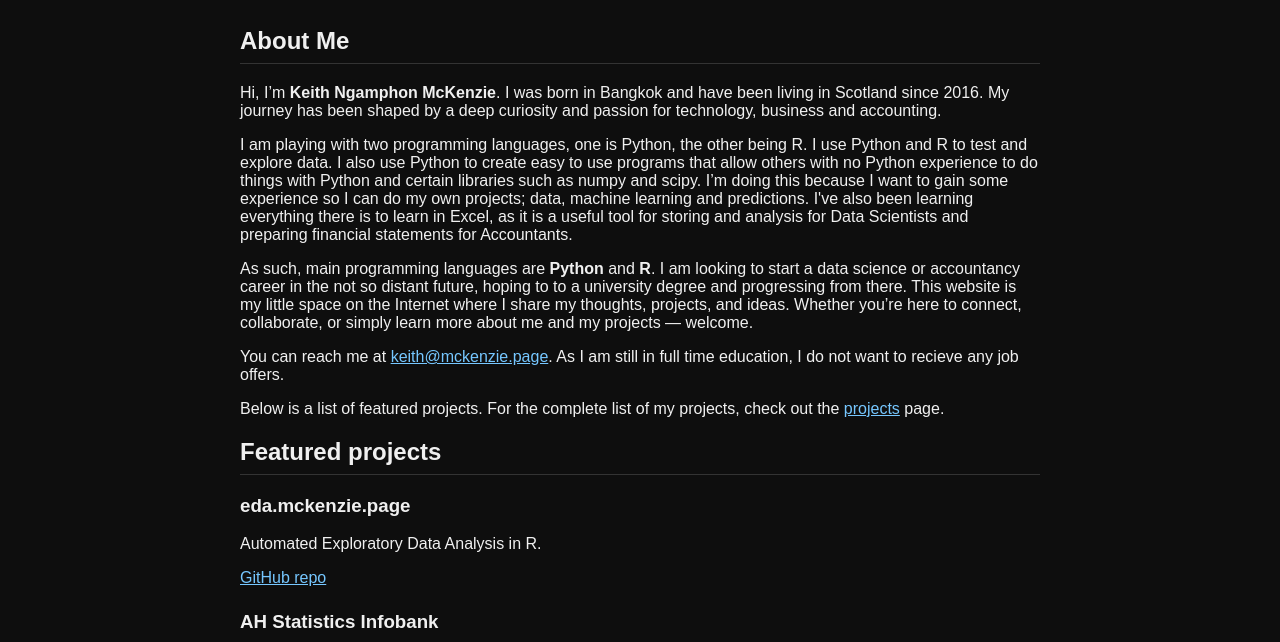
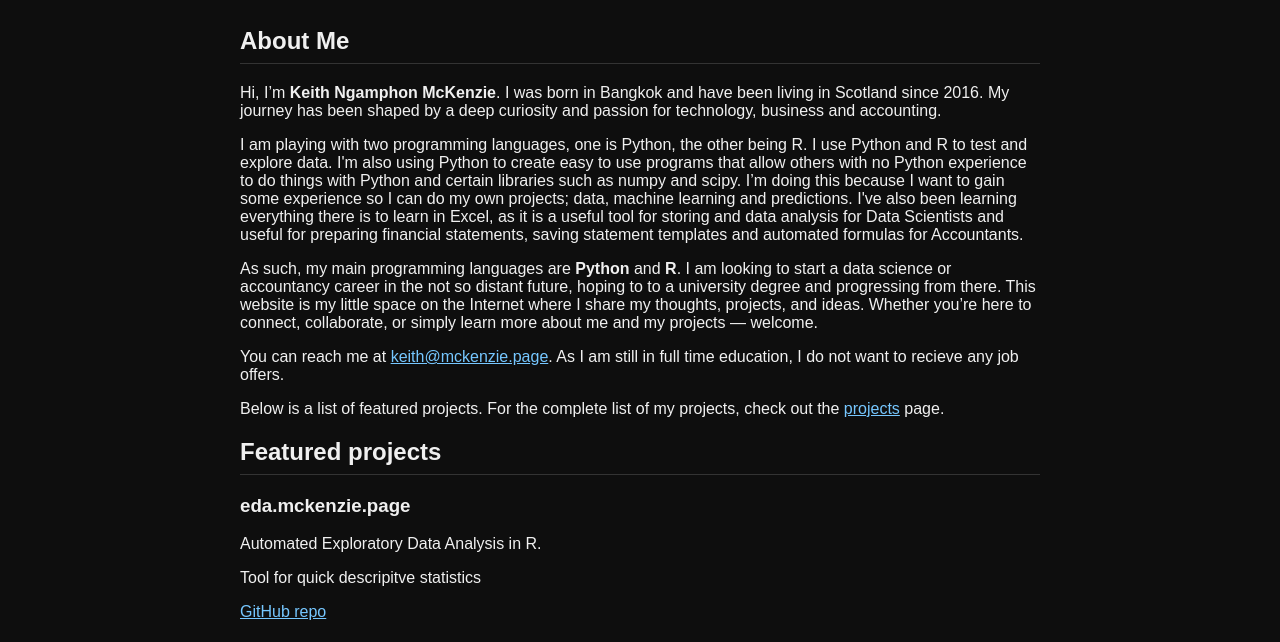
Before and after one commit to keithmckenzie/keithmckenzie.github.io, a plain HTML site: page index.html in a window 1280 px wide. Shown: the part 78-720 px from the top of the page. Drawn offline with Linux system fonts and the light colour scheme.

Commit message:
Update index.html

```diff
--- a/index.html
+++ b/index.html
@@ -25,8 +25,8 @@
   <div class="container">
     <h2 id="about">About Me</h2>
     <p>Hi, I’m <strong>Keith Ngamphon McKenzie</strong>. I was born in Bangkok and have been living in Scotland since 2016. My journey has been shaped by a deep curiosity and passion for technology, business and accounting.</p>
-    <p>I am playing with two programming languages, one is Python, the other being R.  I use Python and R to test and explore data. I also use Python to create easy to use programs that allow others with no Python experience to do things with Python and certain libraries such as numpy and scipy. I’m doing this because I want to gain some experience so I can do my own projects; data, machine learning and predictions. I've also been learning everything there is to learn in Excel, as it is a useful tool for storing and analysis for Data Scientists and preparing financial statements for Accountants.</p>
-    <p>As such, main programming languages are <strong>Python</strong> and <strong>R</strong>. I am looking to start a data science or accountancy career in the not so distant future, hoping to to a university degree and progressing from there. This website is my little space on the Internet where I share my thoughts, projects, and ideas. Whether you’re here to connect, collaborate, or simply learn more about me and my projects — welcome.</p>
+    <p>I am playing with two programming languages, one is Python, the other being R.  I use Python and R to test and explore data. I'm also using Python to create easy to use programs that allow others with no Python experience to do things with Python and certain libraries such as numpy and scipy. I’m doing this because I want to gain some experience so I can do my own projects; data, machine learning and predictions. I've also been learning everything there is to learn in Excel, as it is a useful tool for storing and data analysis for Data Scientists and useful for preparing financial statements, saving statement templates and automated formulas for Accountants.</p>
+    <p>As such, my main programming languages are <strong>Python</strong> and <strong>R</strong>. I am looking to start a data science or accountancy career in the not so distant future, hoping to to a university degree and progressing from there. This website is my little space on the Internet where I share my thoughts, projects, and ideas. Whether you’re here to connect, collaborate, or simply learn more about me and my projects — welcome.</p>
     <p>You can reach me at <a href="mailto:keith@mckenzie.page">keith@mckenzie.page</a>. As I am still in full time education, I do not want to recieve any job offers.</p>
     <p>Below is a list of featured projects. For the complete list of my projects, check out the <a href="projects.html">projects</a> page.
 
@@ -34,6 +34,7 @@
     <div class="project">
       <h3>eda.mckenzie.page</h3>
       <p>Automated Exploratory Data Analysis in R.</p>
+      <p>Tool for quick descripitve statistics</p>
       <p><a href="https://github.com/keithmckenzie/eda.mckenzie.page" target="_blank">GitHub repo</a></p>
     </div>
 
```
